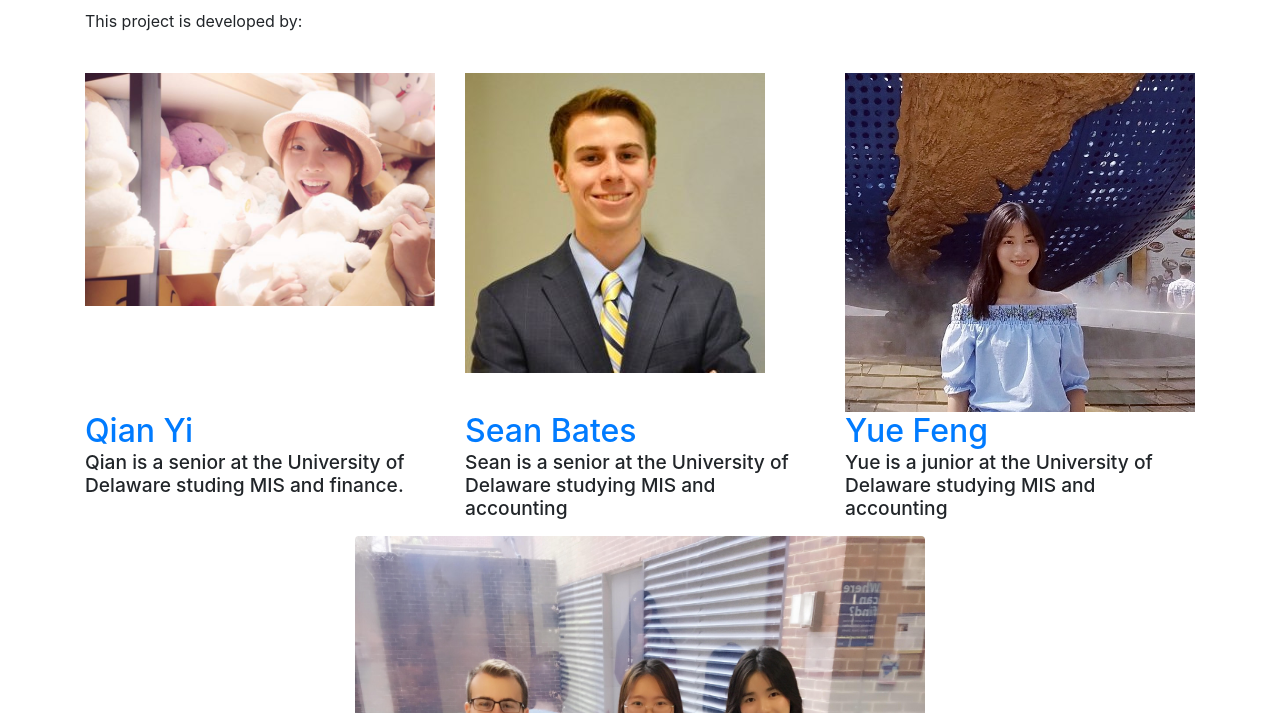
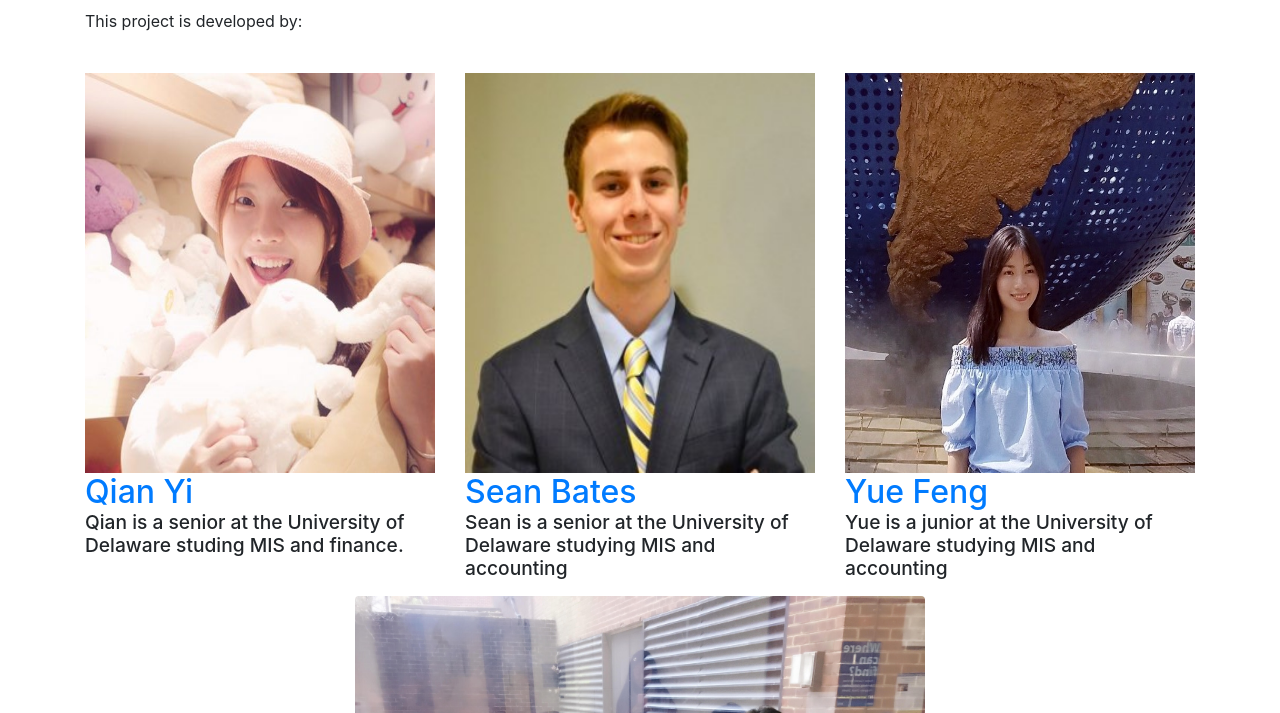
Before and after one commit to ElvaYi/misy350-group, a Flask app: page /members in a window 1280 px wide. Shown: the part 95-808 px from the top of the page. Run offline with Flask 2, Linux system fonts and the light colour scheme; some libraries are stand-ins or nearby versions.

Commit message:
edit picture size

```diff
--- /dev/null
+++ b/static/css/photo.css
@@ -0,0 +1,14 @@
+
+#qian{
+  height:400px;
+  width:400px;
+}
+
+#sean{
+  height:400px;
+  width:400px;
+}
+#yue{
+  height:400px;
+  width:400px;
+}
--- a/templates/members.html
+++ b/templates/members.html
@@ -7,6 +7,7 @@
 
 {% block page_content%}
   <!-- Page Content -->
+<link rel="stylesheet" type="text/css" href="/static/css/photo.css">
   <div class="container">
     <h1 class="mt-5"><i class="fa fa-user-circle" aria-hidden="true"></i> About Us</h1>
     <p>This project is developed by:
@@ -14,13 +15,13 @@
       <h2>
       <div class="row">
         <div class="col-lg-4">
-          <img id="qian" src="/static/img/qian.jpg" class="img-fluid">
+          <img id="qian" src="/static/img/qian.jpg"  class="img-fluid">
         </div>
         <div class="col-lg-4">
-          <img id="sean" src="/static/img/sean1.jpg" class="img-fluid">
+          <img id="sean" src="/static/img/sean1.jpg"  class="img-fluid">
         </div>
         <div class="col-lg-4">
-          <img id="yue" src="/static/img/yue.jpeg" class="img-fluid">
+          <img id="yue" src="/static/img/yue.jpeg"  class="img-fluid">
         </div>
       </div>
       <div class="row">
```
Also changed, not shown: data.sqlite, static/img/qian.jpg.
